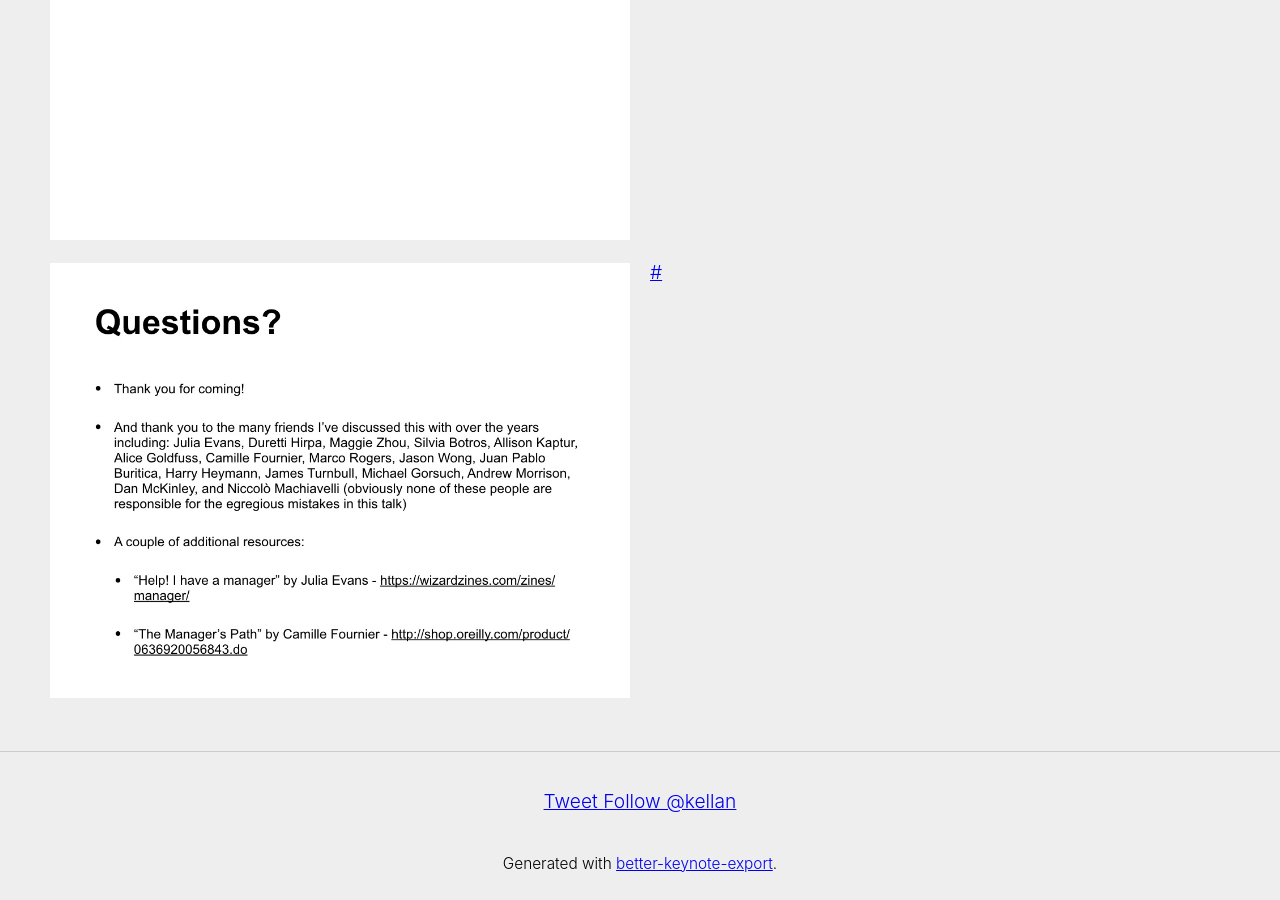
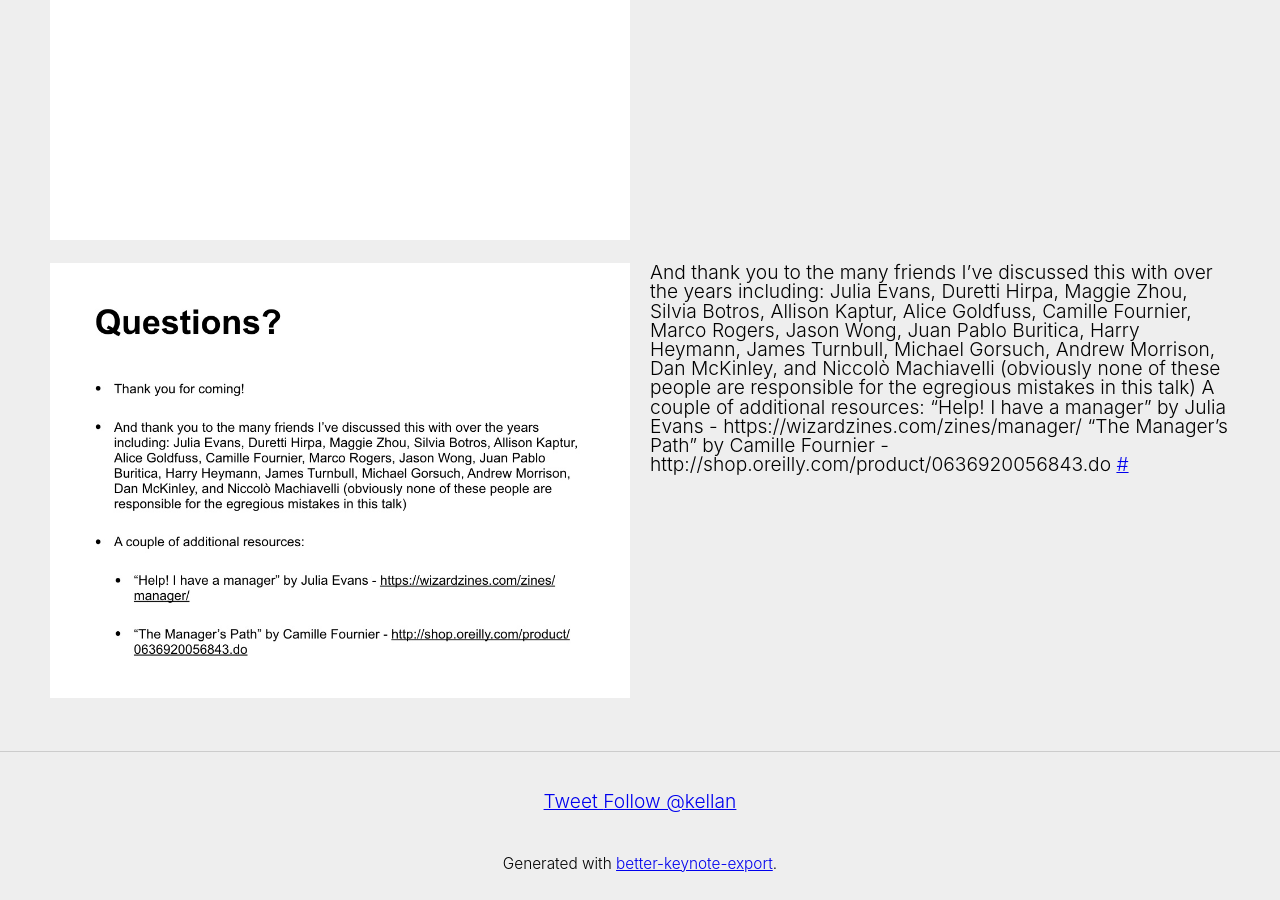
Before and after one commit to kellan/kellan.github.io, a Jekyll site: the page slides/managing_up/index.html, which Jekyll copies as it is, in a window 1280 px wide and 900 px high, scrolled down 14252 px. Built offline with Jekyll 4.4.1, drawn with Linux system fonts in a browser that asks for light colours; comment, search, counter and statistics services are not loaded.

Commit message:
add some notes

```diff
--- a/slides/managing_up/index.html
+++ b/slides/managing_up/index.html
@@ -381,7 +381,10 @@
             </td>
             <td class="note">
               <a name="32"></a>
-
+              And thank you to the many friends I’ve discussed this with over the years including: Julia Evans, Duretti Hirpa, Maggie Zhou, Silvia Botros, Allison Kaptur, Alice Goldfuss, Camille Fournier, Marco Rogers, Jason Wong, Juan Pablo Buritica, Harry Heymann, James Turnbull, Michael Gorsuch, Andrew Morrison, Dan McKinley, and Niccolò Machiavelli (obviously none of these people are responsible for the egregious mistakes in this talk)
+A couple of additional resources:
+“Help! I have a manager” by Julia Evans - https://wizardzines.com/zines/manager/
+“The Manager’s Path” by Camille Fournier - http://shop.oreilly.com/product/0636920056843.do
               <a href="#32">#</a>
             </td>
           </tr>
```
